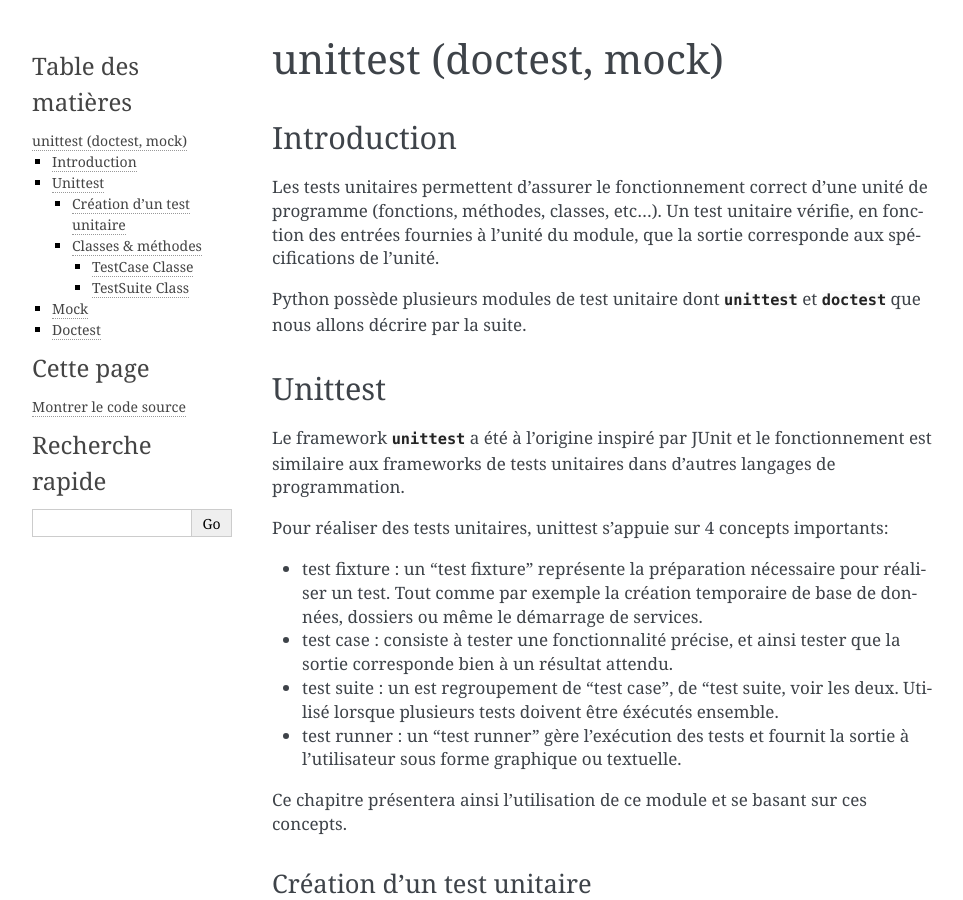
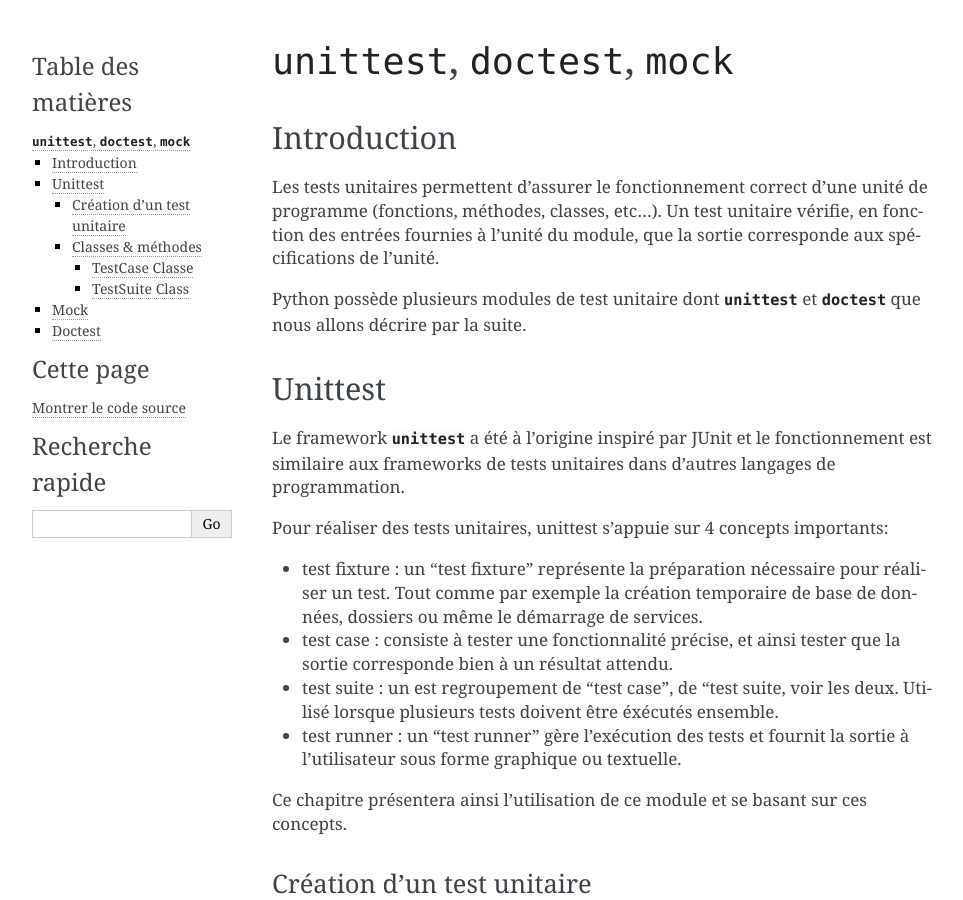
Before and after one commit to HE-Arc/livre-python, a Sphinx documentation site: the page built from source/unittest/index.rst, in a window 1280 px wide and 900 px high. Shown: the whole window, without its empty margins (148-1111 px from the left). Built offline with Sphinx 7.4.7, drawn with Linux system fonts in a browser that asks for light colours; part of the change alters nothing that is shown.

```diff
--- a/source/unittest/index.rst
+++ b/source/unittest/index.rst
@@ -1,6 +1,8 @@
-========================
-unittest (doctest, mock)
-========================
+.. _unittest-tutorial:
+
+===================================
+``unittest``, ``doctest``, ``mock``
+===================================
 
 Introduction
 ============
```
